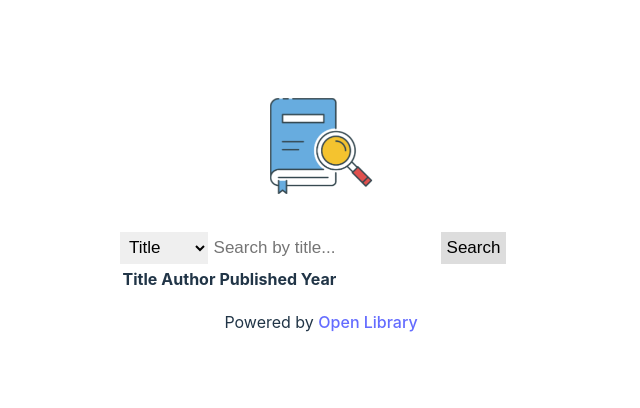
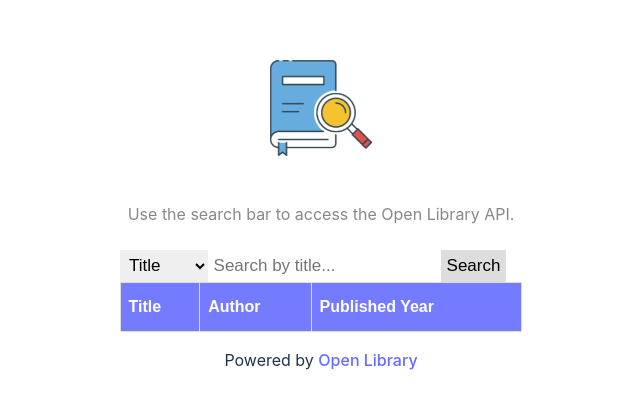
Before and after one commit to DianaEri/books-library, a React (Vite) app: page / in a window 1280 px wide. Shown: the part 188-596 px from the top of the page, without its empty margins (319-959 px from the left). Built offline with nearby package versions, Linux system fonts and the light colour scheme.

Commit message:
Pic gone

```diff
--- a/src/App.css
+++ b/src/App.css
@@ -64,3 +64,29 @@ select {
   font-size: 17px;
   border: none;
 }
+
+#customers {
+  font-family: Arial, Helvetica, sans-serif;
+  border-collapse: collapse;
+  width: 100%;
+}
+
+#customers td, #customers th {
+  border: 1px solid #ddd;
+  padding: 8px;
+}
+
+#customers tr:nth-child(even){background-color: #f2f2f2;}
+
+#customers tr:hover {
+  background-color: #ddd;
+  cursor: pointer;
+}
+
+#customers th {
+  padding-top: 12px;
+  padding-bottom: 12px;
+  text-align: left;
+  background-color: #747bff;
+  color: white;
+}
--- a/src/App.jsx
+++ b/src/App.jsx
@@ -78,9 +78,12 @@ function App() {
 
   return (
     <div className='search-container'>
-      <img src={bookSearch} className="logo react" alt="Search books" />
       {!selectedResult && (
         <div>
+          <img src={bookSearch} className="logo react" alt="Search books" />
+          <p className="read-the-docs">
+            Use the search bar to access the Open Library API.
+          </p>
           <select value={searchBy} onChange={handleSelectChange}>
             <option value="title">Title</option>
             <option value="author">Author</option>
@@ -99,7 +102,7 @@ function App() {
       {totalResults > 0 && !selectedResult && <p>{totalResults} results found.</p>}
       {!selectedResult && (
         <div>
-          <table>
+          <table id="customers">
             <thead>
               <tr>
                 <th>Title</th>
```
